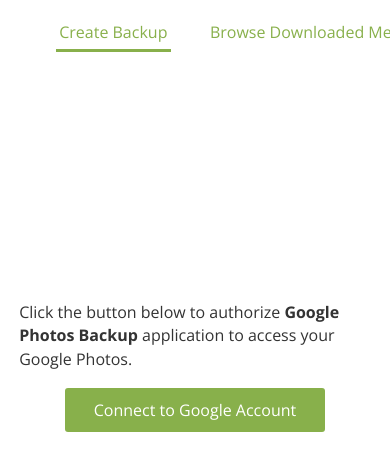
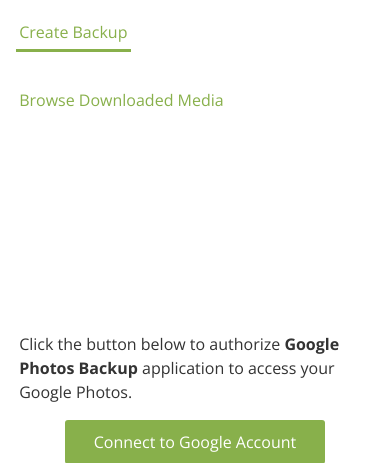
Before and after one commit to halfdata/gphoto-backup, a Flask app: page / in a window 390 px wide; the page is wider, and only the part inside the window is pictured. Shown: the part 101-564 px from the top of that part. Run offline with Flask 3, Linux system fonts and the light colour scheme; some libraries are stand-ins or nearby versions.

Commit message:
Improve responsiveness.

```diff
--- a/static/css/style.css
+++ b/static/css/style.css
@@ -84,9 +84,11 @@ h3 {
     margin: 0.5em 0;
 }
 ul.menu {
-    width: 800px;
+    max-width: 800px;
     margin: 0 auto;
     font-size: 16px;
+    width: 100%;
+    padding: 0;
 }
 ul.menu li {
     display: inline-block;
@@ -373,3 +375,19 @@ footer {
     line-height: 60px;
 	font-size: 0.8em;
 }
+@media only screen and (max-width: 640px) {
+    .paginator {
+        text-align: center;
+    }
+    .image-container {
+        height: auto;
+        display: block;
+    }
+    .image-container img {
+        height: auto !important;
+        width: 100% !important;
+    }
+    ul.menu {
+        width: auto;
+    }
+}
```
